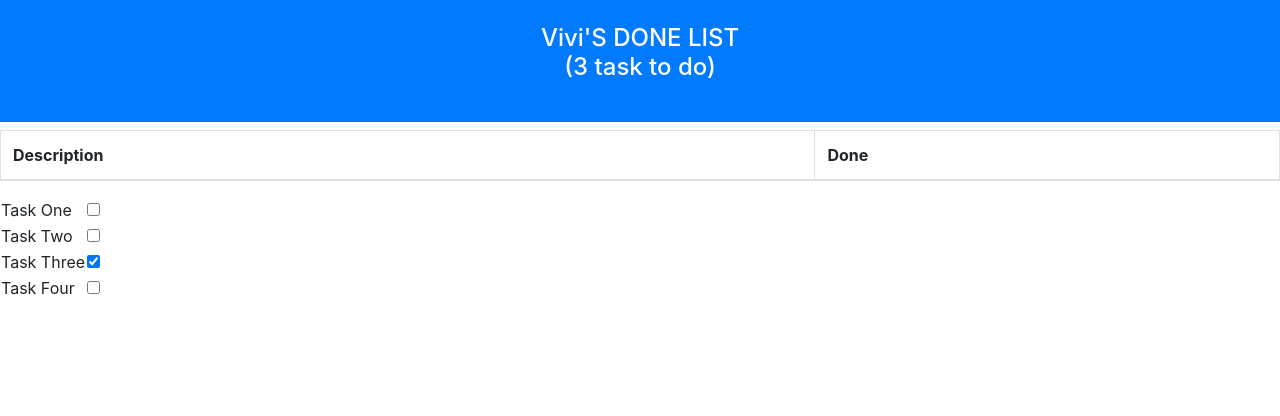
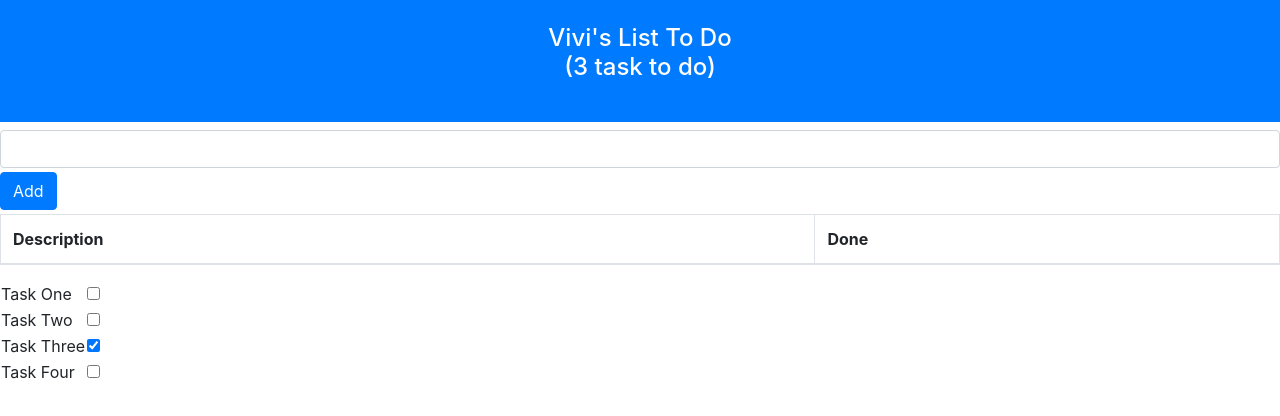
Before and after one commit to Jizga/To-do-app, a React (Create React App) app: page / in a window 1280 px wide. Shown: the top 416 px of the page. Built offline with nearby package versions, Linux system fonts and the light colour scheme.

Commit message:
Añadir nuevas tareas

```diff
--- a/src/App.js
+++ b/src/App.js
@@ -2,10 +2,12 @@
 import { TaskRow } from "./Components/TaskRow"; /* así es como usamos la función hecha en
 el componente "TaskRow" */
 import { TaskBanner } from "./Components/TaskBanner";
+import { TaskCreator } from "./Components/TaskCreator";
 
 function App() {
   /* 1º se define al dueño de las tareas */
-  const [userName, setuserName] = useState("Vivi");
+  const [userName, setUserName] = useState("Vivi");
+
   /* 2º se definen las tareas */
   const [taskItems, setTaskItems] = useState([
     { name: "Task One", done: false },
@@ -13,8 +15,13 @@
     { name: "Task Three", done: true },
     { name: "Task Four", done: false },
   ]);
-
-  /* 2º- Se define la función "toggleTask", la cual cambirá los estados de los items
+  /* 3º.-- Se define la función que añadirá las tareas nuevas */
+  const createNewTask = (taskName) => {
+    if (!taskItems.find((t) => t.name === taskName)) {
+      setTaskItems([...taskItems, { name: taskName, done: false }]);
+    }
+  };
+  /* 2º.-- Se define la función "toggleTask", la cual cambirá los estados de los items
   (cambiará el "done" de true a false y al contrario) */
 
   const toggleTask = (task) =>
@@ -22,7 +29,7 @@
       taskItems.map((t) => (t.name === task.name ? { ...t, done: !t.done } : t))
     );
 
-  /* 1º.- Se define la función taskTableRows, cuyos datos se transladarán al
+  /* 1º.-- Se define la función taskTableRows, cuyos datos se transladarán al
 componente "TaskRow" mediante props */
 
   const taskTableRows = () => {
@@ -37,6 +44,7 @@
   return (
     <div>
       <TaskBanner userName={userName} taskItems={taskItems} />
+      <TaskCreator callback={createNewTask} />
       <table className="table table-striped table-bordered">
         <thead>
           <tr>
--- a/src/Components/TaskBanner.js
+++ b/src/Components/TaskBanner.js
@@ -3,7 +3,7 @@
 export const TaskBanner = (props) => {
   return (
     <h4 className="bg-primary text-white text-center p-4">
-      {props.userName}'S DONE LIST
+      {props.userName}'s List To Do
       <p>({props.taskItems.filter((t) => !t.done).length} task to do)</p>
     </h4>
   );
--- a/src/Components/TaskCreator.js
+++ b/src/Components/TaskCreator.js
@@ -0,0 +1,27 @@
+import React, { useState } from "react";
+
+export const TaskCreator = (props) => {
+  const [newTaskName, setNewTaskName] = useState(" ");
+
+  const updateNewTaskValue = (e) => setNewTaskName(e.target.value);
+
+  const createNewTask = () => {
+    props.callback(newTaskName);
+    setNewTaskName(" ");
+  };
+
+  return (
+    <div className="my-1">
+      <input
+        type="text"
+        className="form-control"
+        value={newTaskName}
+        onChange={updateNewTaskValue}
+      />
+      {/* botón para agregar una nueva tarea para hacer */}
+      <button className="btn btn-primary mt-1" onClick={createNewTask}>
+        Add
+      </button>
+    </div>
+  );
+};
```
